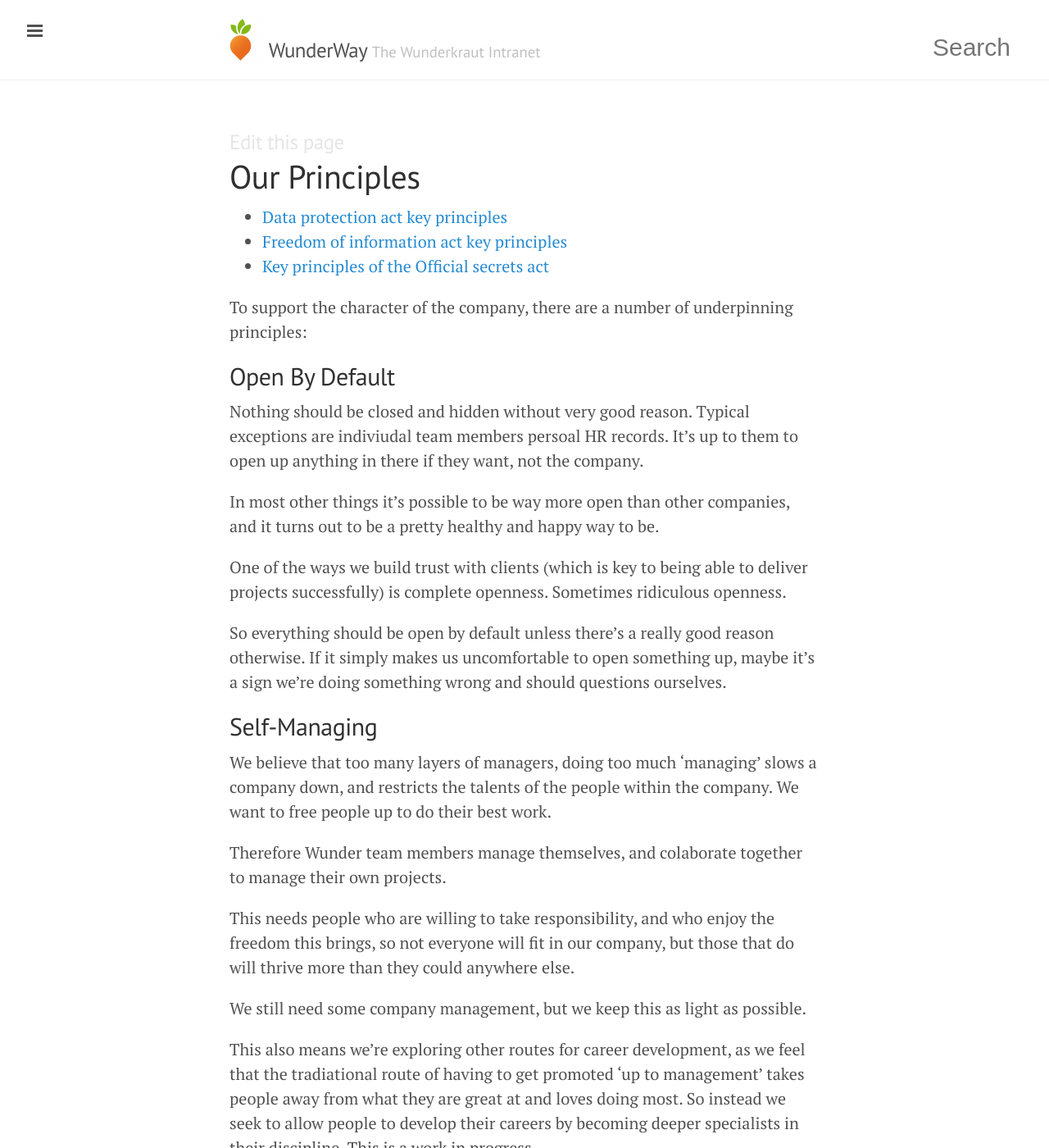
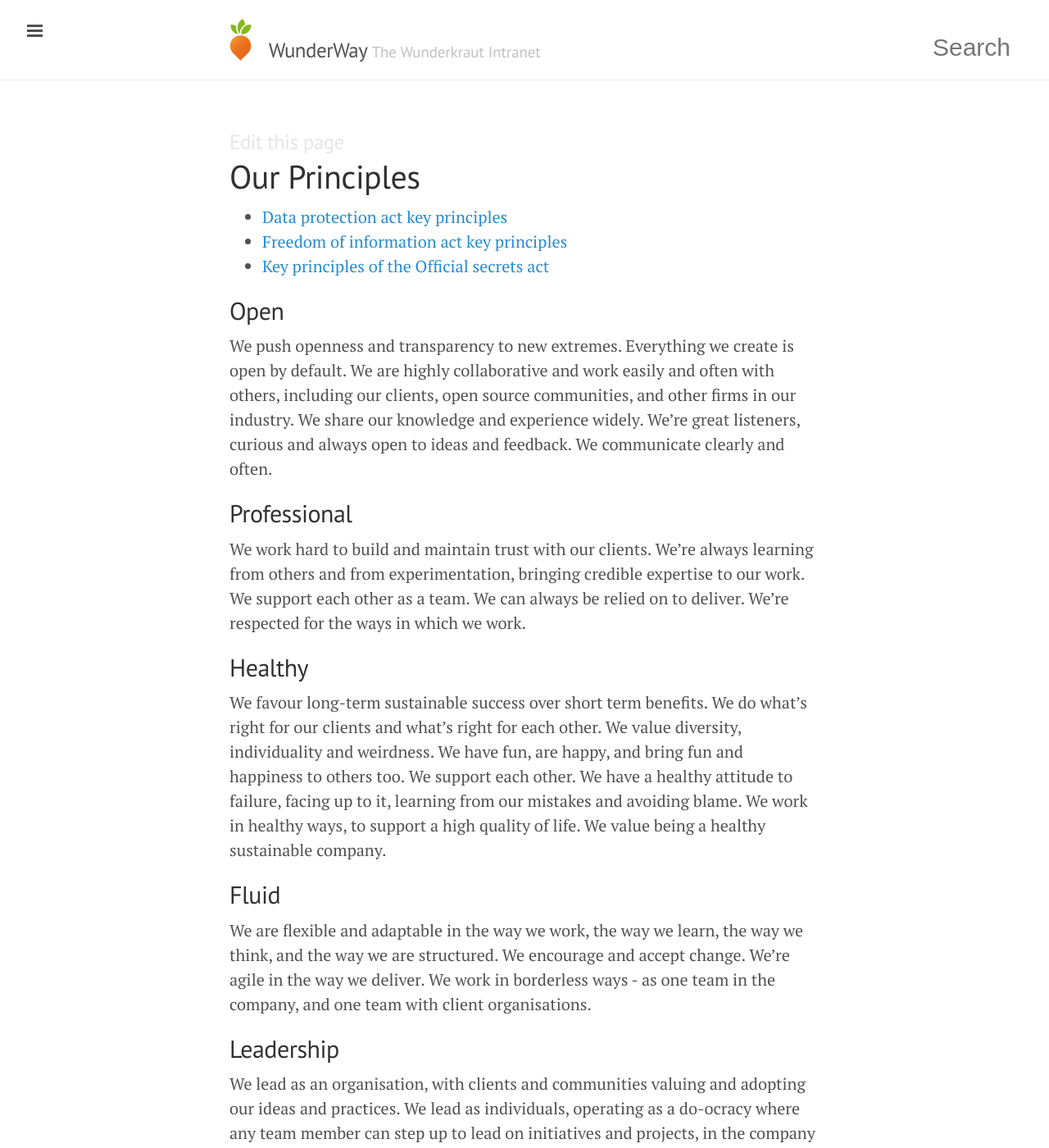
Before and after one commit to tormi/WunderWay, a Jekyll site: the page built from about-the-company/principles.md, in a window 1280 px wide and 1400 px high. Shown: the whole window at 82% size. Built offline with Jekyll 4.4.1, drawn with Linux system fonts in a browser that asks for light colours; nearby versions of some CDN libraries; some of the changed text lies outside the part shown.

Commit message:
Update principles.md

```diff
--- a/about-the-company/principles.md
+++ b/about-the-company/principles.md
@@ -6,85 +6,22 @@
 title: Our Principles
 ---
 
-To support the character of the company, there are a number of underpinning principles:
+## Open
 
-## Open By Default
-Nothing should be closed and hidden without very good reason. Typical exceptions are indiviudal team members persoal HR records. It's up to them to open up anything in there if they want, not the company.
+We push openness and transparency to new extremes. Everything we create is open by default. We are highly collaborative and work easily and often with others, including our clients, open source communities, and other firms in our industry. We share our knowledge and experience widely. We're great listeners, curious and always open to ideas and feedback. We communicate clearly and often.
 
-In most other things it's possible to be way more open than other companies, and it turns out to be a pretty healthy and happy way to be.
+## Professional
 
-One of the ways we build trust with clients (which is key to being able to deliver projects successfully) is complete openness. Sometimes ridiculous openness.
+We work hard to build and maintain trust with our clients. We're always learning from others and from experimentation, bringing credible expertise to our work. We support each other as a team. We can always be relied on to deliver. We're respected for the ways in which we work.
 
-So everything should be open by default unless there's a really good reason otherwise. If it simply makes us uncomfortable to open something up, maybe it's a sign we're doing something wrong and should questions ourselves.
+## Healthy
 
+We favour long-term sustainable success over short term benefits. We do what's right for our clients and what's right for each other. We value diversity, individuality and weirdness. We have fun, are happy, and bring fun and happiness to others too. We support each other. We have a healthy attitude to failure, facing up to it, learning from our mistakes and avoiding blame. We work in healthy ways, to support a high quality of life. We value being a healthy sustainable company.
 
-## Self-Managing
-We believe that too many layers of managers, doing too much 'managing' slows a company down, and restricts the talents of the people within the company. We want to free people up to do their best work.
+## Fluid
 
-Therefore Wunder team members manage themselves, and colaborate together to manage their own projects.
+We are flexible and adaptable in the way we work, the way we learn, the way we think, and the way we are structured. We encourage and accept change. We're agile in the way we deliver. We work in borderless ways - as one team in the company, and one team with client organisations.
 
-This needs people who are willing to take responsibility, and who enjoy the freedom this brings, so not everyone will fit in our company, but those that do will thrive more than they could anywhere else.
+## Leadership
 
-We still need some company management, but we keep this as light as possible.
-
-This also means we're exploring other routes for career development, as we feel that the tradiational route of having to get promoted 'up to management' takes people away from what they are great at and loves doing most. So instead we seek to allow people to develop their careers by becoming deeper specialists in their discipline. This is a work in progress.
-
-
-## Peer Review
-In line with the Self-Managing principle, we don't have managers to review people's work. But sometimes it's valuable to review work.
-
-Instead, we have a policy of peer review. On projects, this can be design reviews, code reviews and so on. In daily work it can be reviews of proposal documents, key emails, or anything else.
-
-It can also be simply checking decisions you are about to make - for example to spend money, turn down some work, hire somebody, and so on. If two people in the company genuinely think something is or isn't the right thing to do, they're probably right.
-
-You can ask anyone in the company to peer review something for you.
-
-Being asked by a colleague to review something for them is an honour as it shows they respect your expertise and your judgement, and think you will give them good guidance. Take the time to do reviews professionally and explain your thinking.
-
-
-## Frank Helpful Honesty
-In line with our open, transparent approach, we also need to be really frank and honest in a helpful and constructive way. This means facing up to problems and disagreements and talking them over as grown ups. It means being prepared to listen to this kind of frankness too.
-
-The same applies with our clients, partners and suppliers. It can take clients a bit of time to get used to, but they end up loving it.
-
-
-## Work Out Loud
-Communication is really important to the open and collaborative way we work. Therefore it's good not to work in quiet isolation all the time (though we all need to sometimes).
-
-We have a number of official communication channels we use, such as hangouts, email, hipchat, in person meetings and pubs. Use these, or anything else that works for you and your colleagues.
-
-Keep your colleagues constantly up to date with your thinking, what you're working on, what problems you face, what's frustrating you, and everything else.
-
-If people are busy they can catch up later, or simply ignore the messages if they're not important, but you'll find people are generally really pleased to hear from you.
-
-
-## Continuous Improvement
-We can always improve, in anything we do. We should actively look for ways to improve, we should seek feedback widely. We'll see to learn and develop as individuals and as a company.
-
-We'll keep improving the tools and processes that support our work. We'll keep improving our work, and the way we work.
-
-
-## Flexibility
-Because we work in an Agile way, and a self managing way, we're more focused on outcomes — **what** gets achieved - rather than where or when work gets done.
-
-This means that, as long as you work effectively with the rest of your team, and the outcomes are good, you can generally work when you like where you like.
-
-There are some meetings you'll have to attend for the smooth operation of the team and delivery of the project, especially at the start and end of each sprint - but you'll agree these as a team on your project.
-
-
-## Family First
-We're lucky enough to work in an industry that is challenging, interesting and fun, and in a company that gives us a lot of freedom. It can be easy to get so wrapped up in our work that we do a bit too much of it.
-
-It's worth remembering the reason we work is not the work itself, but to enable us to support our families (with family used in its broadest sense to just mean those we care about).
-
-That means that sometimes in work time we actually need to prioritise our family, due to sickness, or fun things such as school plays. This sort of thing is more important than work, so arrange with your teammates to be able to fit work around them.
-
-Of course, it's always a case of balance, but you can take a sensible approach to this, and if in doubt, ask a colleague for a peer review!
-
-
-## Respect and look after each other
-This is a catch-all principle to cover everything else. As long as we respect each other, and look after each other, we'll generally be okay.
-
-Respect matters in the way you speak to colleagues, or about them, and the way you collaborate.
-
-Look out for colleagues who have a lot on their plate, those who aren't taking enough holiday, those who have difficult work to deal with, and anything else. We don't have a big management and HR structure, so that means we need to look out for each other as friends and colleagues.
+We lead as an organisation, with clients and communities valuing and adopting our ideas and practices. We lead as individuals, operating as a do-ocracy where any team member can step up to lead on initiatives and projects, in the company and in our communities. Our leadership style is consultative but decisive, with a bias for action. We aim to inspire and enthuse, and lead by example.
```
